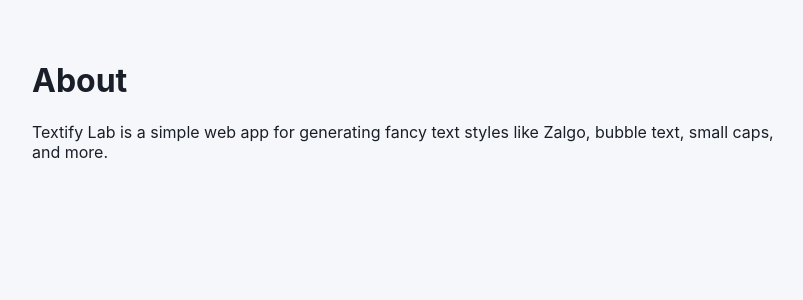
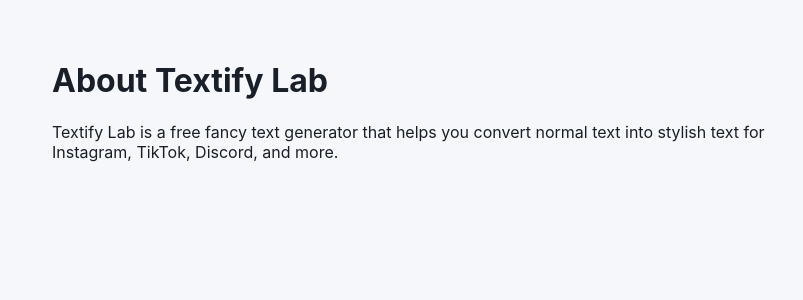
Before and after one commit to leeseulahn/textify-lab, a Next.js app: page /about in a window 1280 px wide. Shown: the top 300 px of the page, without its empty margins (228-1031 px from the left). Built offline with nearby package versions, Linux system fonts and the light colour scheme; a web font is replaced by a local one.

Commit message:
Update page.tsx

```diff
--- a/app/about/page.tsx
+++ b/app/about/page.tsx
@@ -1,15 +1,10 @@
-export const metadata = {
-    title: "About",
-    description: "About Textify Lab",
-  };
-
 export default function AboutPage() {
   return (
-      <main style={{ maxWidth: 800, margin: "0 auto", padding: "40px 20px" }}>
-        <h1>About</h1>
+    <main style={{ padding: "40px", maxWidth: "800px", margin: "0 auto" }}>
+      <h1>About Textify Lab</h1>
       <p>
-          Textify Lab is a simple web app for generating fancy text styles like
-          Zalgo, bubble text, small caps, and more.
+        Textify Lab is a free fancy text generator that helps you convert normal
+        text into stylish text for Instagram, TikTok, Discord, and more.
       </p>
     </main>
   );
```
Lines whose indentation alone changed are shown as unchanged.
